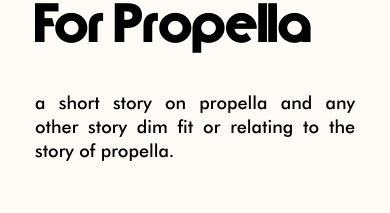
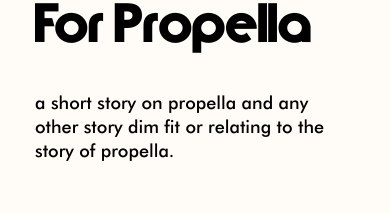
Before and after one commit to deHypeChief/propella, a React (Vite) app in the folder client/: page /roadmap in a window 390 px wide. Shown: the part 308-521 px from the top of the page. Built offline with nearby package versions, Linux system fonts and the light colour scheme; no server answers.

Commit message:
home update

```diff
--- a/client/src/assets/styles/global.css
+++ b/client/src/assets/styles/global.css
@@ -127,6 +127,6 @@ option{
     p{
         font-size: 18px;
         line-height: 24px;
-        text-align: justify;
+        text-align: left;
     }
 }
--- a/client/src/assets/styles/roadmap.css
+++ b/client/src/assets/styles/roadmap.css
@@ -171,6 +171,9 @@
         padding-bottom: 60px;
     }
 
+    .card {
+        height: 65vh;
+    }
     .card .header {
         padding: 30px;
         position: absolute;
```
